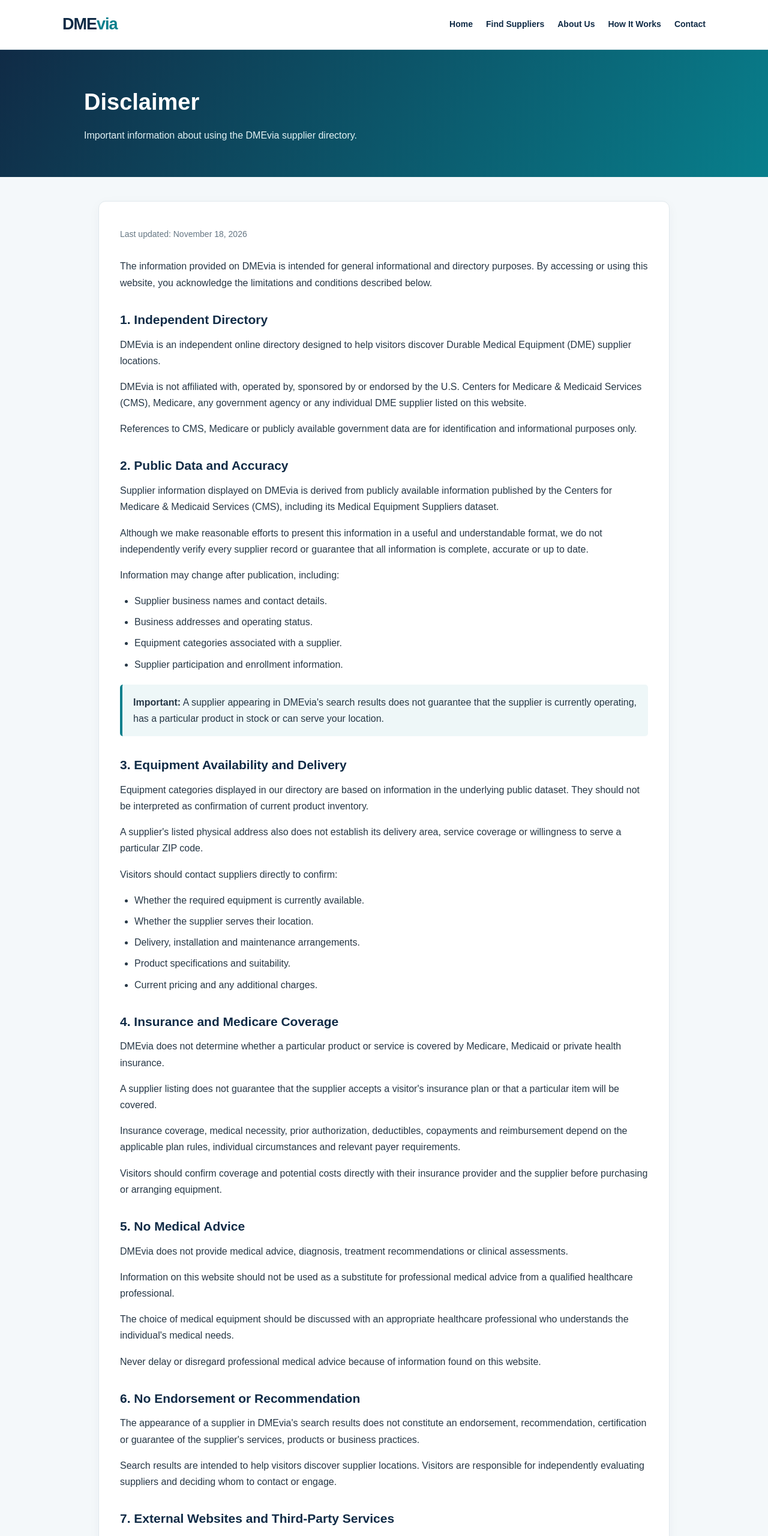
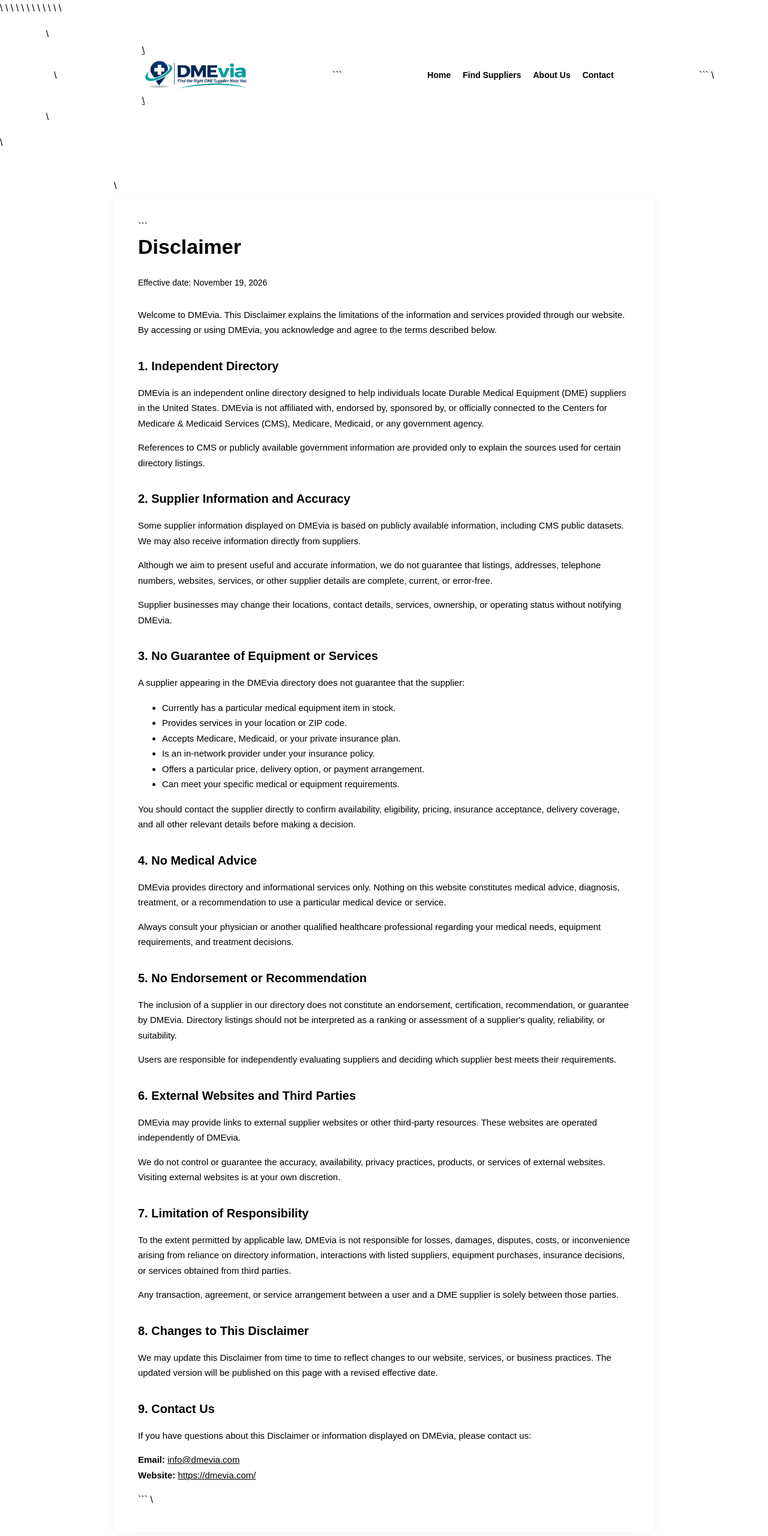
Before and after one commit to illusionarshad/dmevia, a plain HTML site: page disclaimer.html in a window 1280 px wide. Shown: the top 2560 px of the page at 60% size. Drawn offline with Linux system fonts and the light colour scheme.

Commit message:
Update disclaimer.html

````diff
--- a/disclaimer.html
+++ b/disclaimer.html
@@ -1,24 +1,24 @@
-<!DOCTYPE html>
-<html lang="en">
-<head>
-<meta charset="UTF-8">
-<meta name="viewport" content="width=device-width, initial-scale=1.0">
+\<!DOCTYPE html>
 
-<title>Disclaimer | DMEvia</title>
+\<html lang="en">
+\<head>
+&#x20; \<meta charset="UTF-8">
+&#x20; \<meta name="viewport" content="width=device-width, initial-scale=1.0">
+&#x20; \<meta name="description" content="DMEvia disclaimer covering supplier listings, information accuracy, medical advice, and independent directory status.">
+&#x20; \<title>Disclaimer | DMEvia\</title>
+&#x20; \<link rel="icon" href="assets/dmevia-icon.png">
+&#x20; \<style>
+&#x20;   \:root {
+&#x20;     \--navy: #123047;
+&#x20;     \--teal: #168c88;
+&#x20;     \--text: #344653;
+&#x20;     \--muted: #687984;
+&#x20;     \--background: #f5f8fa;
+&#x20;     \--white: #ffffff;
+&#x20;     \--border: #e2e9ed;
+&#x20;   }
 
-<meta name="description" content="Read the DMEvia disclaimer regarding supplier information, CMS public data, equipment availability, insurance coverage and medical advice.">
-
-<style>
-:root {
-    --navy: #102b46;
-    --teal: #087f8c;
-    --light: #f4f8fa;
-    --text: #263746;
-    --muted: #667784;
-    --border: #e1e9ed;
-    --white: #ffffff;
-}
-
+```
 * {
   box-sizing: border-box;
 }
@@ -26,48 +26,43 @@
 body {
   margin: 0;
   font-family: Arial, Helvetica, sans-serif;
+  background: var(--background);
   color: var(--text);
-    background: var(--light);
   line-height: 1.7;
 }
 
 header {
   background: var(--white);
   border-bottom: 1px solid var(--border);
+  padding: 16px 6%;
 }
 
-.nav {
-    max-width: 1120px;
+.header-inner {
+  max-width: 1100px;
   margin: auto;
-    padding: 18px 24px;
   display: flex;
   align-items: center;
   justify-content: space-between;
+  gap: 20px;
   flex-wrap: wrap;
-    gap: 15px;
 }
 
 .logo {
-    font-size: 27px;
-    font-weight: 800;
-    color: var(--navy);
-    text-decoration: none;
-    letter-spacing: -1px;
-}
-
-.logo span {
-    color: var(--teal);
+  display: block;
+  width: 175px;
+  max-width: 100%;
+  height: auto;
 }
 
 nav {
   display: flex;
-    gap: 22px;
+  gap: 20px;
   flex-wrap: wrap;
 }
 
 nav a {
+  color: var(--navy);
   text-decoration: none;
-    color: var(--navy);
   font-size: 14px;
   font-weight: 600;
 }
@@ -76,401 +71,255 @@ nav a:hover {
   color: var(--teal);
 }
 
-.hero {
-    background: linear-gradient(120deg, #102b46, #087f8c);
-    color: white;
-    padding: 55px 24px;
-}
-
-.hero-inner {
-    max-width: 1000px;
-    margin: auto;
-}
-
-.hero h1 {
-    margin: 0 0 10px;
-    font-size: 38px;
-}
-
-.hero p {
-    margin: 0;
-    color: #e2f2f4;
-    font-size: 16px;
-}
-
-.container {
-    max-width: 1000px;
-    margin: 40px auto 70px;
-    padding: 0 24px;
+main {
+  max-width: 900px;
+  margin: 45px auto;
+  padding: 0 20px;
 }
 
 .content {
-    background: white;
+  background: var(--white);
+  padding: 40px;
   border: 1px solid var(--border);
   border-radius: 12px;
-    padding: 35px;
-    box-shadow: 0 5px 20px rgba(16,43,70,0.04);
+  box-shadow: 0 5px 20px rgba(18, 48, 71, 0.04);
 }
 
-.updated {
+h1, h2 {
+  color: var(--navy);
+}
+
+h1 {
+  margin-top: 0;
+  font-size: 34px;
+  line-height: 1.2;
+}
+
+h2 {
+  font-size: 20px;
+  margin-top: 30px;
+  margin-bottom: 8px;
+}
+
+p, li {
+  font-size: 15px;
+}
+
+.effective-date {
   color: var(--muted);
   font-size: 14px;
   margin-bottom: 28px;
-}
-
-h2 {
-    color: var(--navy);
-    font-size: 21px;
-    margin-top: 30px;
-    margin-bottom: 10px;
-}
-
-p {
-    margin-top: 8px;
-}
-
-ul {
-    padding-left: 24px;
-}
-
-li {
-    margin-bottom: 8px;
 }
 
 a {
   color: var(--teal);
 }
 
-.notice {
-    background: #eef7f8;
-    border-left: 4px solid var(--teal);
-    padding: 16px 18px;
-    border-radius: 5px;
-    margin: 20px 0;
-}
-
 footer {
   background: var(--navy);
-    color: #dce6ed;
-    padding: 35px 24px;
-}
-
-.footer-inner {
-    max-width: 1120px;
-    margin: auto;
-    display: flex;
-    justify-content: space-between;
-    flex-wrap: wrap;
-    gap: 25px;
+  color: #e7eff3;
+  text-align: center;
+  padding: 25px 15px;
+  font-size: 13px;
 }
 
 footer a {
-    color: white;
+  color: #ffffff;
   text-decoration: none;
-    margin-right: 16px;
-    font-size: 14px;
+  margin: 0 8px;
 }
 
 footer a:hover {
   text-decoration: underline;
 }
 
-.footer-copy {
-    font-size: 13px;
-    color: #bdcbd5;
-    margin-top: 15px;
-}
-
-@media(max-width:650px) {
-    .nav {
-        align-items: flex-start;
-        flex-direction: column;
+@media (max-width: 600px) {
+  .header-inner {
+    justify-content: center;
   }
 
   nav {
-        gap: 13px;
-    }
-
-    .hero h1 {
-        font-size: 30px;
+    justify-content: center;
+    gap: 12px;
   }
 
   .content {
-        padding: 23px 19px;
+    padding: 25px 20px;
   }
 
-    .container {
-        margin-top: 25px;
+  h1 {
+    font-size: 28px;
   }
 }
-</style>
-</head>
+```
 
-<body>
+&#x20; \</style>
+\</head>
 
-<header>
-    <div class="nav">
-        <a class="logo" href="index.html">DME<span>via</span></a>
+\<body>
 
+\<header>
+&#x20; \<div class="header-inner">
+&#x20;   \<a href="index.html">
+&#x20;     \<img src="assets/dmevia-logo.png" alt="DMEvia - Find the Right DME Supplier Near You" class="logo">
+&#x20;   \</a>
+
+```
 <nav>
   <a href="index.html">Home</a>
   <a href="index.html#search">Find Suppliers</a>
-            <a href="about.html">About Us</a>
-            <a href="how-it-works.html">How It Works</a>
+  <a href="index.html#about">About Us</a>
   <a href="contact.html">Contact</a>
 </nav>
-    </div>
-</header>
+```
 
-<section class="hero">
-    <div class="hero-inner">
+&#x20; \</div>
+\</header>
+
+\<main>
+&#x20; \<article class="content">
+
+```
 <h1>Disclaimer</h1>
-        <p>Important information about using the DMEvia supplier directory.</p>
-    </div>
-</section>
-
-<main class="container">
-<div class="content">
-
-<p class="updated">Last updated: November 18, 2026</p>
+<p class="effective-date">Effective date: November 19, 2026</p>
 
 <p>
-The information provided on DMEvia is intended for general informational
-and directory purposes. By accessing or using this website, you
-acknowledge the limitations and conditions described below.
+  Welcome to DMEvia. This Disclaimer explains the limitations of the
+  information and services provided through our website. By accessing
+  or using DMEvia, you acknowledge and agree to the terms described below.
 </p>
 
 <h2>1. Independent Directory</h2>
-
 <p>
-DMEvia is an independent online directory designed to help visitors
-discover Durable Medical Equipment (DME) supplier locations.
+  DMEvia is an independent online directory designed to help individuals
+  locate Durable Medical Equipment (DME) suppliers in the United States.
+  DMEvia is not affiliated with, endorsed by, sponsored by, or officially
+  connected to the Centers for Medicare &amp; Medicaid Services (CMS),
+  Medicare, Medicaid, or any government agency.
 </p>
 
 <p>
-DMEvia is not affiliated with, operated by, sponsored by or endorsed
-by the U.S. Centers for Medicare &amp; Medicaid Services (CMS), Medicare,
-any government agency or any individual DME supplier listed on this
-website.
+  References to CMS or publicly available government information are
+  provided only to explain the sources used for certain directory listings.
+</p>
+
+<h2>2. Supplier Information and Accuracy</h2>
+<p>
+  Some supplier information displayed on DMEvia is based on publicly
+  available information, including CMS public datasets. We may also
+  receive information directly from suppliers.
 </p>
 
 <p>
-References to CMS, Medicare or publicly available government data are
-for identification and informational purposes only.
-</p>
-
-<h2>2. Public Data and Accuracy</h2>
-
-<p>
-Supplier information displayed on DMEvia is derived from publicly
-available information published by the Centers for Medicare &amp;
-Medicaid Services (CMS), including its Medical Equipment Suppliers
-dataset.
+  Although we aim to present useful and accurate information, we do not
+  guarantee that listings, addresses, telephone numbers, websites,
+  services, or other supplier details are complete, current, or error-free.
 </p>
 
 <p>
-Although we make reasonable efforts to present this information in
-a useful and understandable format, we do not independently verify
-every supplier record or guarantee that all information is complete,
-accurate or up to date.
+  Supplier businesses may change their locations, contact details,
+  services, ownership, or operating status without notifying DMEvia.
 </p>
 
-<p>Information may change after publication, including:</p>
-
+<h2>3. No Guarantee of Equipment or Services</h2>
+<p>
+  A supplier appearing in the DMEvia directory does not guarantee that
+  the supplier:
+</p>
 <ul>
-    <li>Supplier business names and contact details.</li>
-    <li>Business addresses and operating status.</li>
-    <li>Equipment categories associated with a supplier.</li>
-    <li>Supplier participation and enrollment information.</li>
+  <li>Currently has a particular medical equipment item in stock.</li>
+  <li>Provides services in your location or ZIP code.</li>
+  <li>Accepts Medicare, Medicaid, or your private insurance plan.</li>
+  <li>Is an in-network provider under your insurance policy.</li>
+  <li>Offers a particular price, delivery option, or payment arrangement.</li>
+  <li>Can meet your specific medical or equipment requirements.</li>
 </ul>
 
-<div class="notice">
-    <strong>Important:</strong> A supplier appearing in DMEvia's search
-    results does not guarantee that the supplier is currently operating,
-    has a particular product in stock or can serve your location.
-</div>
+<p>
+  You should contact the supplier directly to confirm availability,
+  eligibility, pricing, insurance acceptance, delivery coverage, and
+  all other relevant details before making a decision.
+</p>
 
-<h2>3. Equipment Availability and Delivery</h2>
-
+<h2>4. No Medical Advice</h2>
 <p>
-Equipment categories displayed in our directory are based on information
-in the underlying public dataset. They should not be interpreted as
-confirmation of current product inventory.
+  DMEvia provides directory and informational services only. Nothing
+  on this website constitutes medical advice, diagnosis, treatment,
+  or a recommendation to use a particular medical device or service.
 </p>
 
 <p>
-A supplier's listed physical address also does not establish its delivery
-area, service coverage or willingness to serve a particular ZIP code.
+  Always consult your physician or another qualified healthcare
+  professional regarding your medical needs, equipment requirements,
+  and treatment decisions.
+</p>
+
+<h2>5. No Endorsement or Recommendation</h2>
+<p>
+  The inclusion of a supplier in our directory does not constitute an
+  endorsement, certification, recommendation, or guarantee by DMEvia.
+  Directory listings should not be interpreted as a ranking or assessment
+  of a supplier's quality, reliability, or suitability.
 </p>
 
 <p>
-Visitors should contact suppliers directly to confirm:
+  Users are responsible for independently evaluating suppliers and
+  deciding which supplier best meets their requirements.
 </p>
 
-<ul>
-    <li>Whether the required equipment is currently available.</li>
-    <li>Whether the supplier serves their location.</li>
-    <li>Delivery, installation and maintenance arrangements.</li>
-    <li>Product specifications and suitability.</li>
-    <li>Current pricing and any additional charges.</li>
-</ul>
-
-<h2>4. Insurance and Medicare Coverage</h2>
-
+<h2>6. External Websites and Third Parties</h2>
 <p>
-DMEvia does not determine whether a particular product or service is
-covered by Medicare, Medicaid or private health insurance.
+  DMEvia may provide links to external supplier websites or other
+  third-party resources. These websites are operated independently
+  of DMEvia.
 </p>
 
 <p>
-A supplier listing does not guarantee that the supplier accepts a
-visitor's insurance plan or that a particular item will be covered.
+  We do not control or guarantee the accuracy, availability, privacy
+  practices, products, or services of external websites. Visiting
+  external websites is at your own discretion.
+</p>
+
+<h2>7. Limitation of Responsibility</h2>
+<p>
+  To the extent permitted by applicable law, DMEvia is not responsible
+  for losses, damages, disputes, costs, or inconvenience arising from
+  reliance on directory information, interactions with listed suppliers,
+  equipment purchases, insurance decisions, or services obtained from
+  third parties.
 </p>
 
 <p>
-Insurance coverage, medical necessity, prior authorization, deductibles,
-copayments and reimbursement depend on the applicable plan rules,
-individual circumstances and relevant payer requirements.
+  Any transaction, agreement, or service arrangement between a user
+  and a DME supplier is solely between those parties.
 </p>
 
+<h2>8. Changes to This Disclaimer</h2>
 <p>
-Visitors should confirm coverage and potential costs directly with
-their insurance provider and the supplier before purchasing or
-arranging equipment.
+  We may update this Disclaimer from time to time to reflect changes
+  to our website, services, or business practices. The updated version
+  will be published on this page with a revised effective date.
 </p>
 
-<h2>5. No Medical Advice</h2>
-
+<h2>9. Contact Us</h2>
 <p>
-DMEvia does not provide medical advice, diagnosis, treatment
-recommendations or clinical assessments.
-</p>
-
-<p>
-Information on this website should not be used as a substitute for
-professional medical advice from a qualified healthcare professional.
-</p>
-
-<p>
-The choice of medical equipment should be discussed with an appropriate
-healthcare professional who understands the individual's medical needs.
-</p>
-
-<p>
-Never delay or disregard professional medical advice because of
-information found on this website.
-</p>
-
-<h2>6. No Endorsement or Recommendation</h2>
-
-<p>
-The appearance of a supplier in DMEvia's search results does not
-constitute an endorsement, recommendation, certification or guarantee
-of the supplier's services, products or business practices.
-</p>
-
-<p>
-Search results are intended to help visitors discover supplier
-locations. Visitors are responsible for independently evaluating
-suppliers and deciding whom to contact or engage.
-</p>
-
-<h2>7. External Websites and Third-Party Services</h2>
-
-<p>
-DMEvia may provide links to external websites, government resources
-or third-party services for visitor convenience.
-</p>
-
-<p>
-We do not control or guarantee the accuracy, availability, security
-or content of external websites. Visiting or using an external service
-is at your own discretion and subject to that provider's terms and
-privacy practices.
-</p>
-
-<h2>8. Website Availability</h2>
-
-<p>
-We aim to keep DMEvia accessible and useful. However, we do not
-guarantee uninterrupted website availability or error-free operation.
-</p>
-
-<p>
-Features, search results, data sources and website content may be
-modified, updated, suspended or discontinued without prior notice.
-</p>
-
-<h2>9. Limitation of Responsibility</h2>
-
-<p>
-To the extent permitted by applicable law, DMEvia and its operators
-are not responsible for losses, damages or decisions arising from
-reliance on supplier listings, public data, third-party information
-or the availability, suitability, pricing, delivery or insurance
-coverage of equipment.
-</p>
-
-<p>
-Visitors are responsible for verifying relevant information directly
-with suppliers, insurers and qualified healthcare professionals
-before making decisions.
-</p>
-
-<p>
-Nothing in this disclaimer excludes or limits any liability that
-cannot legally be excluded or limited under applicable law.
-</p>
-
-<h2>10. Updates to This Disclaimer</h2>
-
-<p>
-We may update this disclaimer as DMEvia develops or as our services
-and data sources change. Updated information will be published on
-this page with a revised date.
-</p>
-
-<h2>11. Contact Us</h2>
-
-<p>
-If you have questions about this disclaimer or information displayed
+  If you have questions about this Disclaimer or information displayed
   on DMEvia, please contact us:
 </p>
 
 <p>
   <strong>Email:</strong>
-<a href="mailto:info@dmevia.com">info@dmevia.com</a>
-</p>
-
-<p>
+  <a href="mailto:info@dmevia.com">info@dmevia.com</a><br>
   <strong>Website:</strong>
   <a href="https://dmevia.com/">https://dmevia.com/</a>
 </p>
+```
 
-</div>
-</main>
+&#x20; \</article> \</main>
 
-<footer>
-    <div class="footer-inner">
-        <div>
-            <a href="index.html">Home</a>
-            <a href="about.html">About Us</a>
-            <a href="how-it-works.html">How It Works</a>
-            <a href="contact.html">Contact</a>
-            <a href="privacy.html">Privacy Policy</a>
-            <a href="disclaimer.html">Disclaimer</a>
+\<footer>   \<p>&copy; \<span id="year">\</span> DMEvia. All rights reserved.\</p>   \<p>     \<a href="index.html">Home\</a> |     \<a href="privacy-policy.html">Privacy Policy\</a> |     \<a href="disclaimer.html">Disclaimer\</a> |     \<a href="contact.html">Contact\</a>   \</p>   \<p>Find the Right DME Supplier Near You.\</p> \</footer>
 
-            <div class="footer-copy">
-                © 2026 DMEvia. All rights reserved.
-            </div>
-        </div>
+\<script>   document.getElementById("year").textContent = new Date().getFullYear(); \</script>
 
-        <div class="footer-copy">
-            An independent DME supplier directory using publicly available data.
-            Not affiliated with or endorsed by CMS or Medicare.
-        </div>
-    </div>
-</footer>
-
-</body>
-</html>
+\</body>
+\</html>
````
Lines whose indentation alone changed are shown as unchanged.
